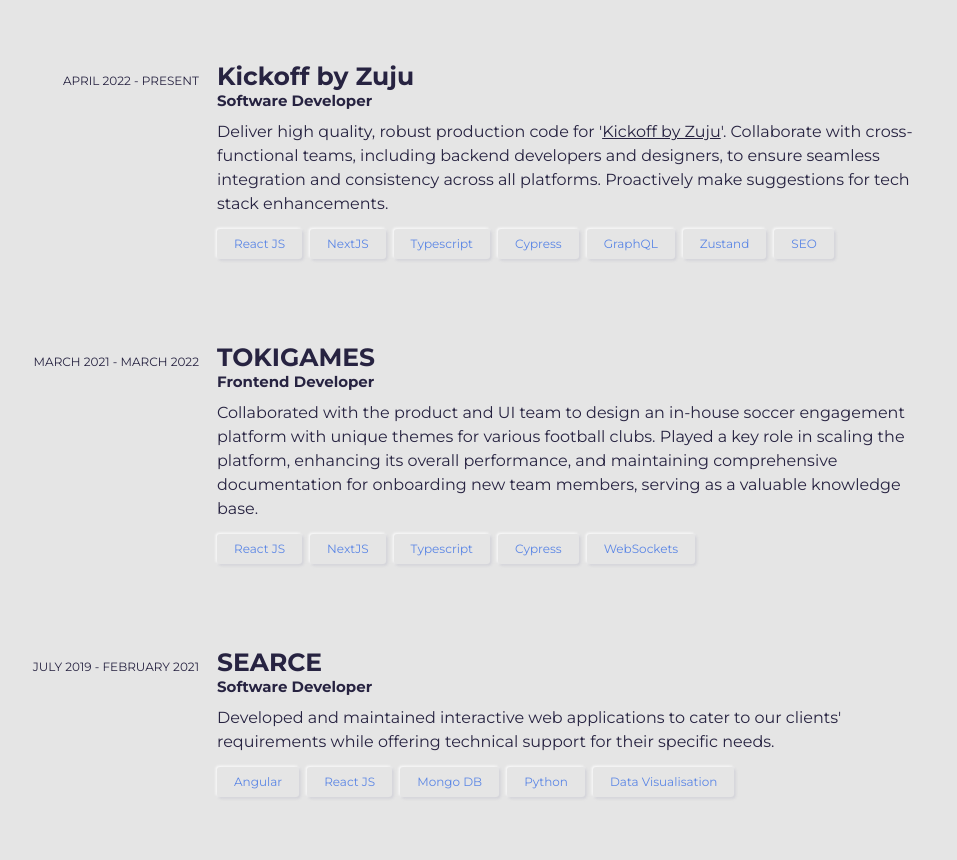
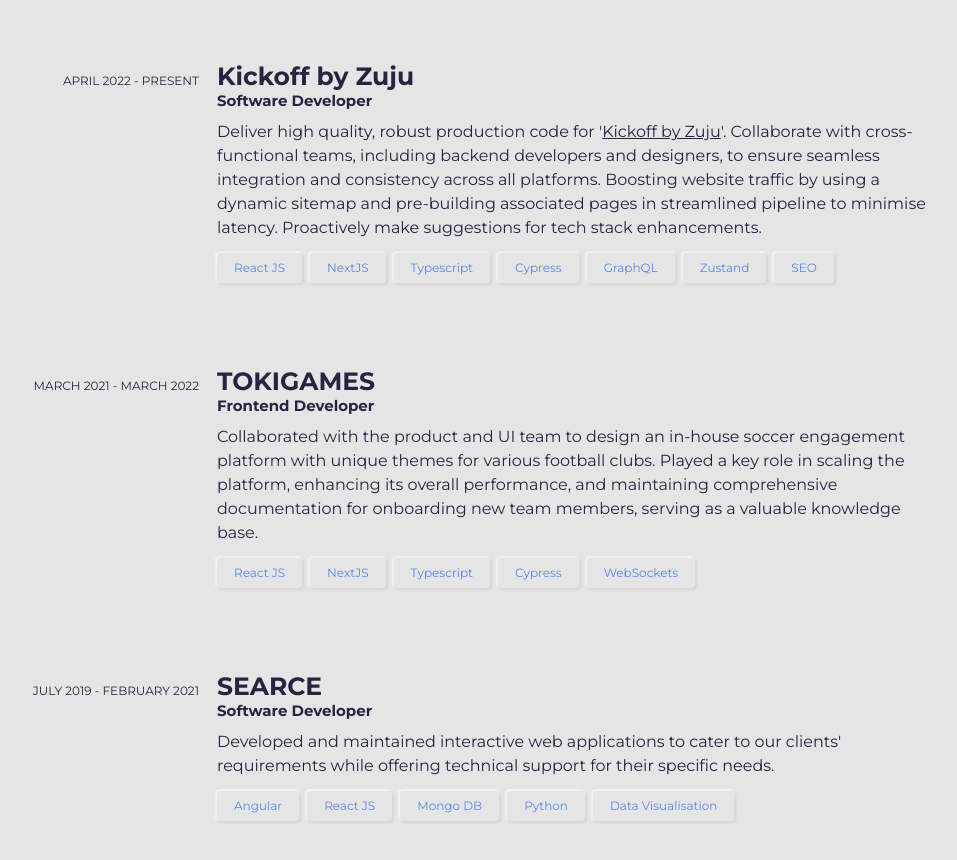
Before and after one commit to shubhambombarde/shubhambombarde, a Next.js app: page / in a window 1280 px wide. Shown: the part 3175-4035 px from the top of the page, without its empty margins (243-1200 px from the left). Built offline with nearby package versions, Linux system fonts and the light colour scheme; some icons are missing.

Commit message:
updated copy

```diff
--- a/src/components/sections/experience/ExperienceSection.tsx
+++ b/src/components/sections/experience/ExperienceSection.tsx
@@ -46,7 +46,7 @@ export default function ExperienceSection() {
       companyName: "Kickoff by Zuju",
       jobTitle: "Software Developer",
       jobDescription: [
-        "Deliver high quality, robust production code for '<a href='https://zujukickoff.com/' target='_blank' class='underline'>Kickoff by Zuju</a>'. Collaborate with cross-functional teams, including backend developers and designers, to ensure seamless integration and consistency across all platforms. Proactively make suggestions for tech stack enhancements.",
+        "Deliver high quality, robust production code for '<a href='https://zujukickoff.com/' target='_blank' class='underline'>Kickoff by Zuju</a>'. Collaborate with cross-functional teams, including backend developers and designers, to ensure seamless integration and consistency across all platforms. Boosting website traffic by using a dynamic sitemap and pre-building associated pages in streamlined pipeline to minimise latency. Proactively make suggestions for tech stack enhancements.",
         // "Developing robust, user-friendly front-end features for both the user application and back-office systems, enhancing the user experience and operational efficiency.",
         // "Working closely with UX/UI designers to translate design wireframes into responsive and interactive web applications.",
         // "Collaborating and communicating with cross-functional teams, including backend developers and designers, to ensure seamless integration and consistency across the platform.",
```
